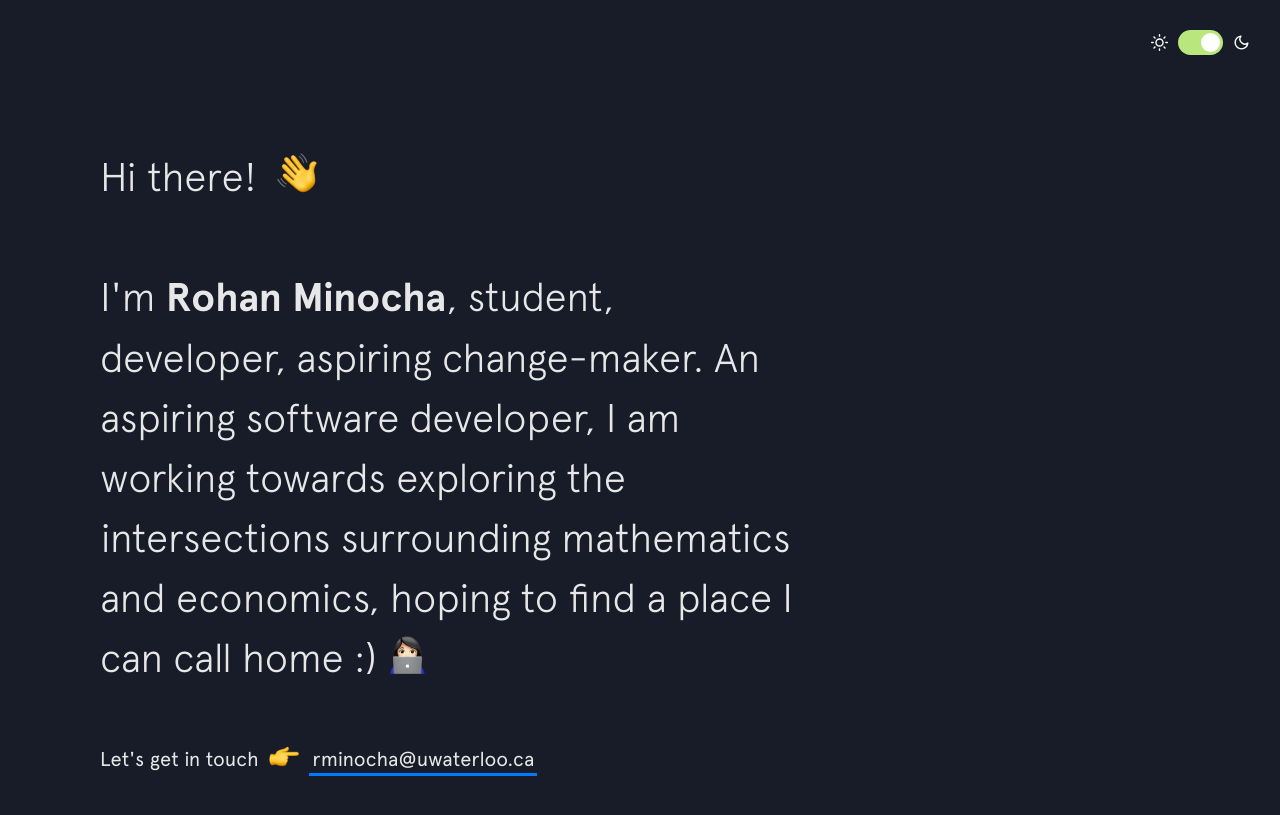
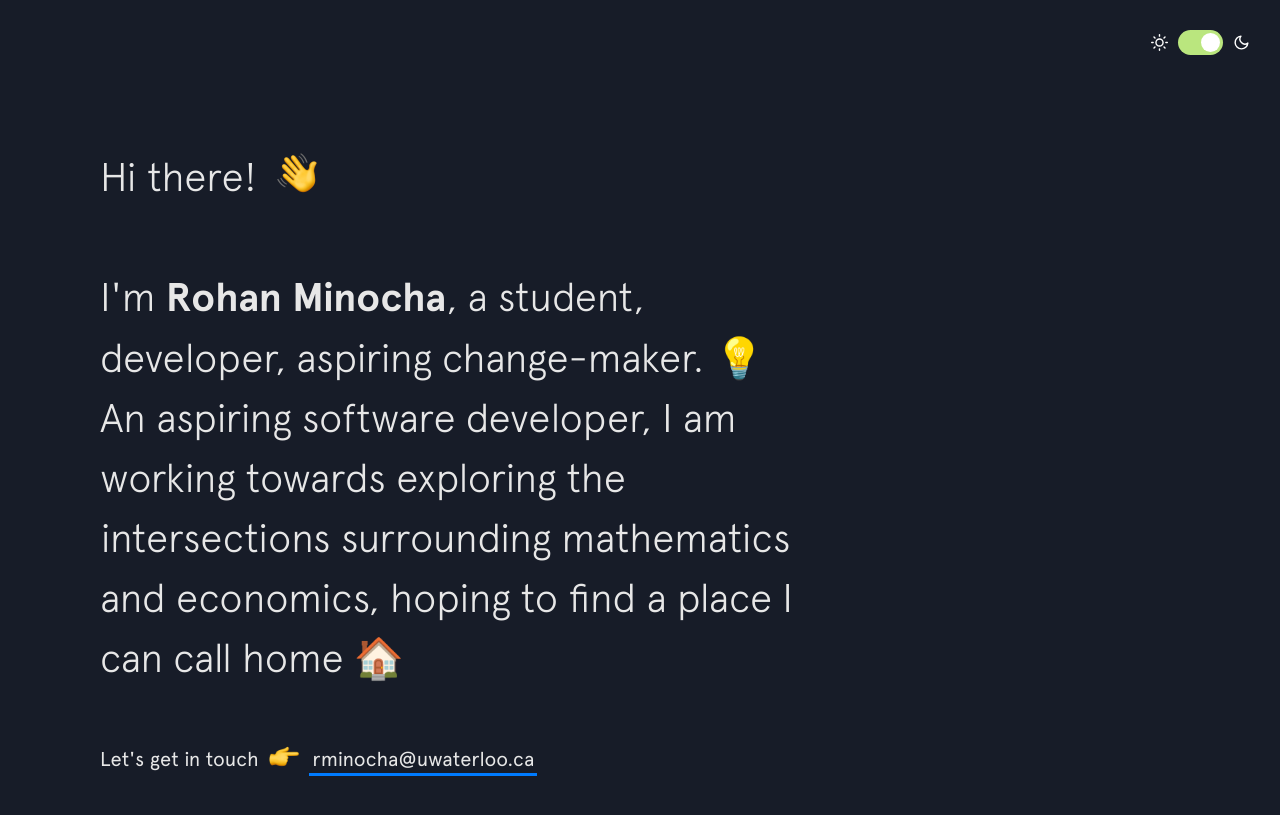
Before and after one commit to rohanxminocha/personal-website-v1, a Jekyll site: the page built from index.html, in a window 1280 px wide and 900 px high. Shown: the top 815 px of the window. Built offline with Jekyll 4.4.1, drawn with Linux system fonts in a browser that asks for light colours; nearby versions of some CDN libraries.

Commit message:
Update intro.html

```diff
--- a/_includes/intro.html
+++ b/_includes/intro.html
@@ -4,8 +4,7 @@
   </h1>
 
   <h2 class="intro__tagline">I'm
-    <span class="name">Rohan Minocha</span>, student, developer, aspiring change-maker. An aspiring software developer, I am working towards exploring the intersections surrounding mathematics and economics, hoping to find a place I can call home :)
-    <span class="emoji technologist"></span>
+    <span class="name">Rohan Minocha</span>, a student, developer, aspiring change-maker. 💡 An aspiring software developer, I am working towards exploring the intersections surrounding mathematics and economics, hoping to find a place I can call home 🏠
   </h2>
 
   <h3 class="intro__contact">
```
